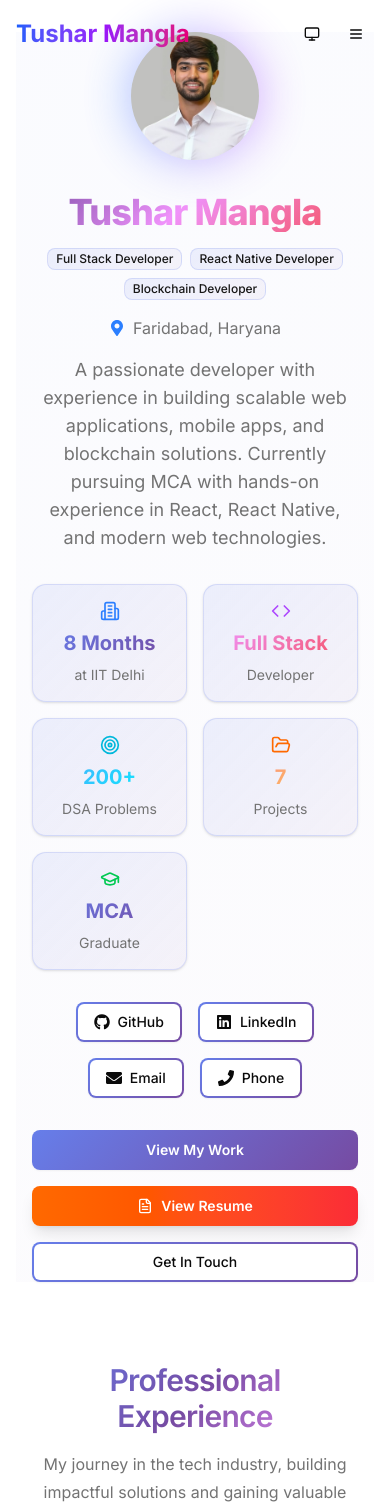
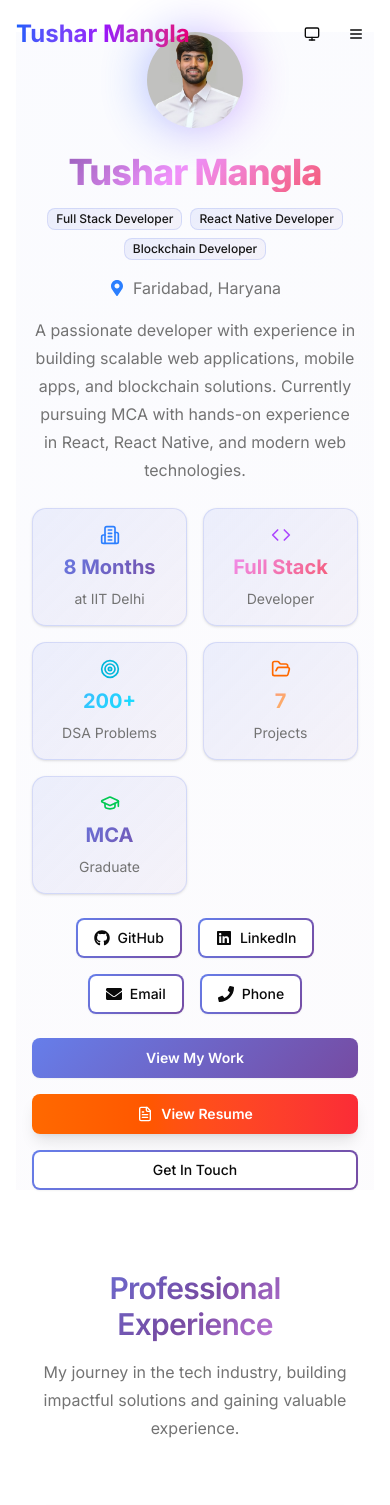
Before and after one commit to tusharmangla19/portfolio, a Next.js app: page / in a window 390 px wide. Shown: the top 1505 px of the page. Built offline with nearby package versions, Linux system fonts and the light colour scheme.

Commit message:
responsiveness error

```diff
--- a/src/components/sections/AchievementsSection.tsx
+++ b/src/components/sections/AchievementsSection.tsx
@@ -3,7 +3,7 @@
 import { Card, CardContent, CardHeader, CardTitle } from "@/components/ui/card";
 import { Badge } from "@/components/ui/badge";
 import { motion } from "framer-motion";
-import { Trophy, Code, Users, Target, Award, BookOpen } from "lucide-react";
+import { Trophy, Code, Users, Award, BookOpen } from "lucide-react";
 
 export function AchievementsSection() {
   const achievements = [
@@ -49,20 +49,6 @@ export function AchievementsSection() {
       color: "text-purple-500",
       bgColor: "bg-purple-50",
     },
-    {
-      title: "Live Application Users",
-      description: "Spiritual Tracker application serving 20+ active users with positive feedback",
-      icon: <Target className="h-6 w-6" />,
-      category: "Impact & Reach",
-      highlights: [
-        "20+ active users",
-        "Positive user feedback",
-        "Live production application",
-        "Community engagement features",
-      ],
-      color: "text-orange-500",
-      bgColor: "bg-orange-50",
-    },
   ];
 
   const stats = [
@@ -97,7 +83,7 @@ export function AchievementsSection() {
           transition={{ duration: 0.8 }}
           className="text-center space-y-4 mb-16"
         >
-          <h2 className="text-3xl md:text-4xl font-bold text-foreground">
+          <h2 className="text-3xl md:text-4xl font-bold text-gray-900 dark:text-white">
             Achievements & Recognition
           </h2>
           <p className="text-muted-foreground max-w-2xl mx-auto">
@@ -132,7 +118,7 @@ export function AchievementsSection() {
         </motion.div>
 
         {/* Achievements Grid */}
-        <div className="grid grid-cols-1 md:grid-cols-2 gap-8">
+        <div className="grid grid-cols-1 md:grid-cols-2 lg:grid-cols-3 gap-8">
           {achievements.map((achievement, index) => (
             <motion.div
               key={index}
--- a/src/components/sections/ContactSection.tsx
+++ b/src/components/sections/ContactSection.tsx
@@ -9,28 +9,28 @@ import { Mail, MessageSquare, Download } from "lucide-react";
 export function ContactSection() {
   const contactInfo = [
     {
-      icon: <FaEnvelope className="h-5 w-5" />,
       label: "Email",
       value: "tusharmangla.dev@gmail.com",
       href: "mailto:tusharmangla.dev@gmail.com",
-      color: "text-red-500",
-      bgColor: "bg-red-50",
+      icon: <Mail className="h-6 w-6" />,
+      color: "text-blue-500",
+      bgColor: "bg-blue-50",
     },
     {
-      icon: <FaPhone className="h-5 w-5" />,
       label: "Phone",
       value: "+91 9205608639",
       href: "tel:+919205608639",
+      icon: <FaPhone className="h-6 w-6" />,
       color: "text-green-500",
       bgColor: "bg-green-50",
     },
     {
-      icon: <FaMapMarkerAlt className="h-5 w-5" />,
       label: "Location",
-      value: "Faridabad, Haryana",
-      href: "https://maps.google.com/?q=Faridabad,Haryana",
-      color: "text-blue-500",
-      bgColor: "bg-blue-50",
+      value: "Faridabad, Haryana, India",
+      href: "https://maps.google.com/?q=Faridabad,Haryana,India",
+      icon: <FaMapMarkerAlt className="h-6 w-6" />,
+      color: "text-purple-500",
+      bgColor: "bg-purple-50",
     },
   ];
 
@@ -38,21 +38,21 @@ export function ContactSection() {
     {
       name: "GitHub",
       url: "https://github.com/tusharmangla19",
-      icon: <FaGithub className="h-6 w-6" />,
-      color: "hover:text-gray-900",
+      icon: <FaGithub className="h-5 w-5" />,
+      color: "hover:text-gray-700",
       bgColor: "hover:bg-gray-50",
     },
     {
       name: "LinkedIn",
       url: "https://linkedin.com/in/tushar-mangla",
-      icon: <FaLinkedin className="h-6 w-6" />,
+      icon: <FaLinkedin className="h-5 w-5" />,
       color: "hover:text-blue-600",
       bgColor: "hover:bg-blue-50",
     },
     {
       name: "Email",
       url: "mailto:tusharmangla.dev@gmail.com",
-      icon: <FaEnvelope className="h-6 w-6" />,
+      icon: <FaEnvelope className="h-5 w-5" />,
       color: "hover:text-red-600",
       bgColor: "hover:bg-red-50",
     },
@@ -141,23 +141,23 @@ export function ContactSection() {
               <Card className="p-6 space-y-6">
                 <div className="space-y-4">
                   <h4 className="font-semibold text-foreground">Social Media</h4>
-                  <div className="flex gap-4">
+                  <div className="flex flex-col sm:flex-row sm:gap-3 gap-3">
                     {socialLinks.map((social, index) => (
                       <Button
                         key={index}
                         variant="outline"
-                        size="lg"
+                        size="sm"
                         asChild
-                        className={`transition-all ${social.color} ${social.bgColor}`}
+                        className={`flex-1 sm:flex-none transition-all ${social.color} ${social.bgColor}`}
                       >
                         <a
                           href={social.url}
                           target="_blank"
                           rel="noopener noreferrer"
-                          className="flex items-center gap-2"
+                          className="flex items-center justify-center gap-2"
                         >
                           {social.icon}
-                          {social.name}
+                          <span className="text-sm">{social.name}</span>
                         </a>
                       </Button>
                     ))}
--- a/src/components/sections/HeroSection.tsx
+++ b/src/components/sections/HeroSection.tsx
@@ -77,9 +77,9 @@ export function HeroSection() {
           initial={{ opacity: 0, y: 20 }}
           animate={{ opacity: 1, y: 0 }}
           transition={{ duration: 0.5 }}
-          className="text-center space-y-8"
+          className="text-center space-y-6 md:space-y-8"
         >
-          <div className="flex justify-center">
+          <div className="flex justify-center mb-6">
             <motion.div
               initial={{ scale: 0.8, opacity: 0 }}
               animate={{ scale: 1, opacity: 1 }}
@@ -87,9 +87,9 @@ export function HeroSection() {
               className="relative"
             >
               <div className="absolute inset-0 bg-gradient-to-r from-blue-500 to-purple-500 rounded-full blur-xl opacity-30 animate-pulse"></div>
-              <Avatar className="h-32 w-32 relative z-10 hover-lift">
+              <Avatar className="h-24 w-24 sm:h-28 sm:w-28 md:h-32 md:w-32 relative z-10 hover-lift">
                 <AvatarImage src="/images/image.jpg" alt="Tushar Mangla" className="object-cover" />
-                <AvatarFallback className="text-3xl bg-gradient-to-br from-blue-500 to-purple-500 text-white">TM</AvatarFallback>
+                <AvatarFallback className="text-2xl sm:text-3xl bg-gradient-to-br from-blue-500 to-purple-500 text-white">TM</AvatarFallback>
               </Avatar>
             </motion.div>
           </div>
@@ -99,7 +99,7 @@ export function HeroSection() {
               initial={{ opacity: 0, y: 20 }}
               animate={{ opacity: 1, y: 0 }}
               transition={{ duration: 0.5, delay: 0.2 }}
-              className="text-4xl md:text-6xl font-bold gradient-text animate-gradient"
+              className="text-3xl sm:text-4xl md:text-6xl font-bold gradient-text animate-gradient"
             >
               Tushar Mangla
             </motion.h1>
@@ -135,7 +135,7 @@ export function HeroSection() {
               initial={{ opacity: 0, y: 20 }}
               animate={{ opacity: 1, y: 0 }}
               transition={{ duration: 0.5, delay: 0.5 }}
-              className="text-lg md:text-xl text-muted-foreground max-w-2xl mx-auto"
+              className="text-base sm:text-lg md:text-xl text-muted-foreground max-w-2xl mx-auto"
             >
               A passionate developer with experience in building scalable web applications,
               mobile apps, and blockchain solutions. Currently pursuing MCA with hands-on
```
